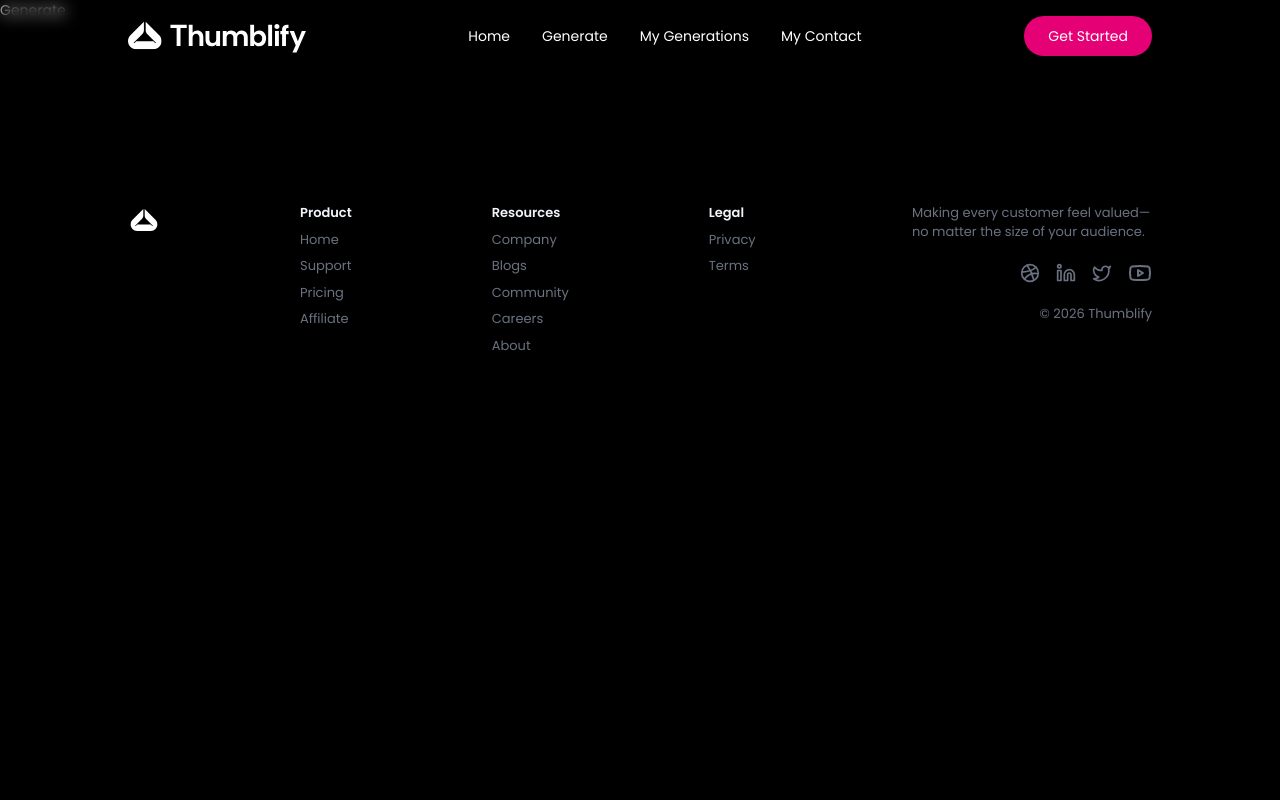
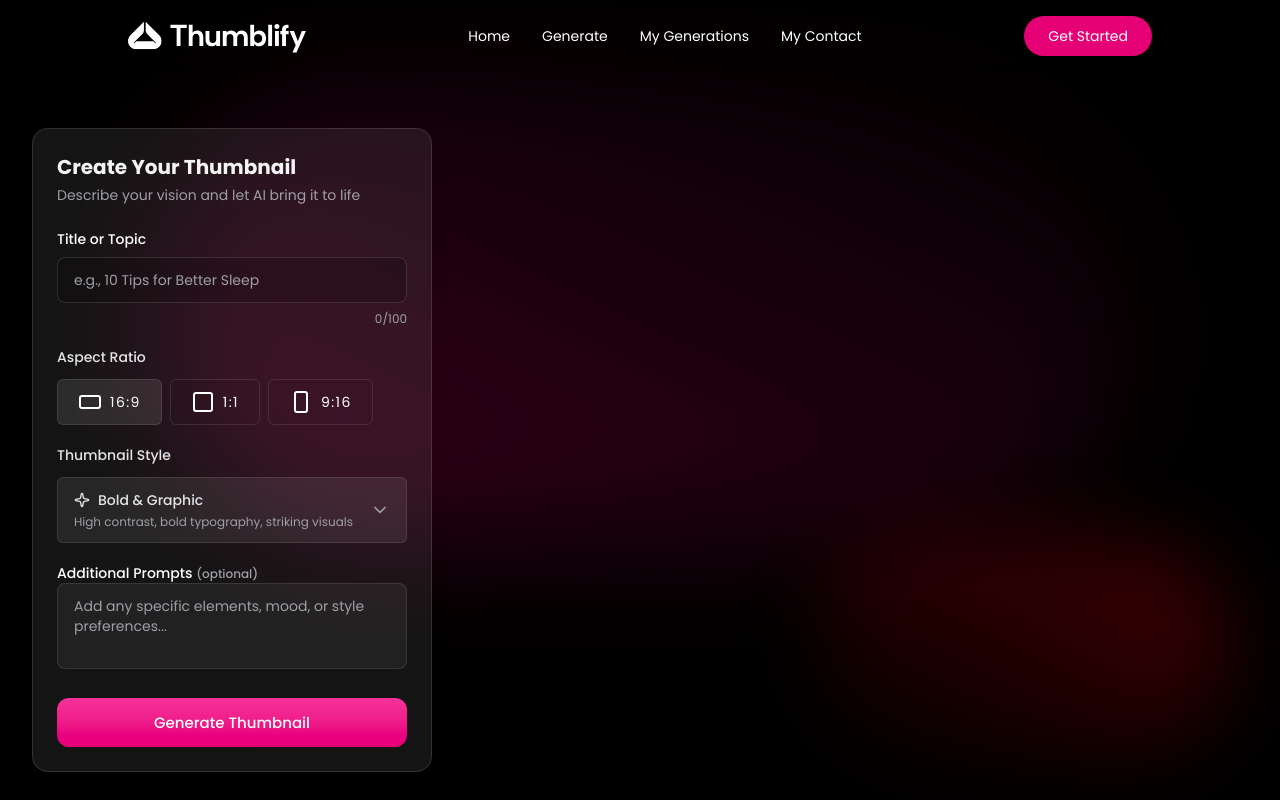
Before and after one commit to YangChiayin/Thumblify, a React (Vite) app in the folder client/: page /generate in a window 1280 px wide. Shown: the top 800 px of the page. Built offline with nearby package versions, Linux system fonts and the light colour scheme.

Commit message:
StyleSelector Done.

```diff
--- /dev/null
+++ b/client/src/components/AspextRatioSelector.tsx
@@ -0,0 +1,33 @@
+import { Ratio, RectangleHorizontal, RectangleVertical, Square } from "lucide-react"
+import { aspectRatios, type AspectRatio } from "../assets/assets"
+
+const AspextRatioSelector = ({value, onChange} : {value:AspectRatio; onChange:(ratio:AspectRatio)=>void}) => {
+
+    const iconMap = {
+        '16:9' : <RectangleHorizontal className="size-6"/>,
+        '1:1' : <Square className="size-6"/>,
+        '9:16' : <RectangleVertical className="size-6"/>,
+    } as Record<AspectRatio, React.ReactNode>
+
+  return (
+    <div className="space-y-3 dark">
+        <label className="block text-sm font-medium text-zinc-200">Aspect Ratio</label>
+
+        <div className="flex flex-wrap gap-2">
+            {aspectRatios.map((ratio)=>{
+                const selected = value === ratio;
+
+                return(
+                    <button key={ratio} type="button" onClick={()=>onChange(ratio)}
+                    className={`flex items-center gap-2 rounded-md border px-5 py-2.5 text-sm transition border-white/10 ${selected ? 'bg-white/10' : 'hover:bg-white/6'}`}>
+                        {iconMap[ratio]}
+                        <span className="tracking-widest">{ratio}</span>
+                    </button>
+                )
+            })}
+        </div>
+    </div>
+  )
+}
+
+export default AspextRatioSelector
--- /dev/null
+++ b/client/src/components/StyleSelector.tsx
@@ -0,0 +1,41 @@
+import { CpuIcon, ImageIcon, PenToolIcon, SquareIcon, SparkleIcon, ChevronDownIcon } from "lucide-react";
+import type { ThumbnailStyle } from "../assets/assets"
+
+
+const StyleSelector = ({value, onChange, isOpen, setIsOpen} : {value: ThumbnailStyle; onChange: (style: ThumbnailStyle)=> void; isOpen: boolean; setIsOpen: (open: boolean)=> void}) => {
+
+    const styleDescriptions: Record<ThumbnailStyle, string> = {
+        "Bold & Graphic" : "High contrast, bold typography, striking visuals",
+        "Minimalist" : "Clean, simple, lots of white space",
+        "Photorealistic" : "Photo-based, natural looking",
+        "Illustrated" : "Hand-drawn, artistic, creative",
+        "Tech/Futuristic" : "Modern, sleek, tech-inspired",
+    }
+
+    const styleIcons: Record<ThumbnailStyle, React.ReactNode> = {
+        "Bold & Graphic" : <SparkleIcon className="h-4 w-4"/>,
+        "Minimalist" : <SquareIcon className="h-4 w-4"/>,
+        "Photorealistic" : <ImageIcon className="h-4 w-4"/>,
+        "Illustrated" : <PenToolIcon className="h-4 w-4"/>,
+        "Tech/Futuristic" : <CpuIcon className="h-4 w-4"/>,
+    }
+
+    return (
+    <div className="relative space-y-3 dark">
+        <label className="block text-sm font-medium text-zinc-200">Thumbnail Style</label>
+
+        <button type="button" onClick={()=>setIsOpen(!isOpen)} className="flex w-full items-center justify-between rounded-md border px-4 py-3 text-left transition bg-white/8 border-white/10 text-zinc-200 hover:bg-white/12">
+            <div className="space-y-1">
+                <div className="flex items-center gap-2 font-medium">
+                    {styleIcons[value]}
+                    <span>{value}</span>
+                </div>
+                <p className="text-xs text-zinc-400">{styleDescriptions[value]}</p>
+            </div>
+            <ChevronDownIcon className={['h-5 w-5 text-zinc-400 transition-transform', isOpen && 'rotate-180'].join(' ')}/>
+        </button>
+    </div>
+  )
+}
+
+export default StyleSelector
--- a/client/src/pages/Generate.tsx
+++ b/client/src/pages/Generate.tsx
@@ -1,8 +1,80 @@
+import { useState } from "react";
+import { useParams } from "react-router-dom"
+import { colorSchemes, type AspectRatio, type IThumbnail, type ThumbnailStyle } from "../assets/assets";
+import SoftBackDrop from "../components/SoftBackDrop";
+import AspextRatioSelector from "../components/AspextRatioSelector";
+import StyleSelector from "../components/StyleSelector";
 
 
 const Generate = () => {
+
+  const {id} = useParams();
+  const [title, setTitle] = useState('')
+  const [additionalDetails, setAdditionalDetails] = useState('')
+
+  const [thumbnail, setThumbnail] = useState<IThumbnail | null>(null)
+  const [loading, setLoading] = useState(false)
+
+  const [aspectRatios, setAspectRatio] = useState<AspectRatio>('16:9')
+  const [colorSchemeId, setColorSchemeId] = useState<string>(colorSchemes[0].id)
+  const [style, setStyle] = useState<ThumbnailStyle>('Bold & Graphic')
+
+  const [styleDropdownOpen, setStyleDropdownOpen] = useState(false)
+
+
   return (
-    <div>Generate</div>
+    <>
+      <SoftBackDrop />
+      <div className="pt-24 min-h-screen">
+        <main className="max-w-6x1 mx-auto px-4 sm:px-6 lg:px-8 py-8 pb-28 lg:pb:8">
+          <div className="grid lg:grid-cols-[400px_1fr] gap-8">
+              {/*LEFT PANEL*/}
+              <div className={`space-y-6 ${id && 'pointer-events-none'}`}>
+                <div className="p-6 rounded-2xl bg-white/8 border border-white/12 shadow-xl space-y-6">
+                  <div>
+                    <h2 className="text-xl font-bold text-zinc-100 mb-1">Create Your Thumbnail</h2>
+                    <p className="text-sm text-zinc-400">Describe your vision and let AI bring it to life</p>
+                  </div>
+
+                  <div className="space-y-5">
+                    {/* TITLE INPUT */}
+                    <div className="space-y-2">
+                      <label className="block text-sm font-medium">Title or Topic</label>
+                      <input type="text" value={title} onChange={(e)=>setTitle(e.target.value)} maxLength={100} placeholder="e.g., 10 Tips for Better Sleep" className="w-full px-4 py-3 rounded-lg border border-white/12 bg-black/20 text-zinc-100 placeholder:text-zinc-400 focus:outline-none focus:ring-2 focus:ring-pink-500" />
+                      <div className="flex justify-end">
+                        <span className="text-xs text-zinc-400">{title.length}/100</span>
+                      </div>
+                    </div>
+                    {/* AspextRatioSelector */}
+                    <AspextRatioSelector value={aspectRatios} onChange={setAspectRatio}/>
+                    {/* StyleSelector */}
+                    <StyleSelector value={style} onChange={setStyle} isOpen={styleDropdownOpen} setIsOpen={setStyleDropdownOpen}/>
+                    {/* ColorSchemeSelector */}
+
+                    {/* DETAILS */}
+                    <div className="space-y-2">
+                        <label className="black text-sm font-medium">
+                          Additional Prompts <span className="text-zinc-400 text-xs">(optional)</span>
+                        </label>
+                        <textarea value={additionalDetails} onChange={(e)=>setAdditionalDetails(e.target.value)} rows={3} placeholder="Add any specific elements, mood, or style preferences..." className="w-full px-4 py-3 rounded-lg border border-white/10 bg-white/6  text-zinc-100 placeholder:text-zinc-400 focus:outline-none focus:ring-2 focus:ring-pink-500 resize-none"/>
+                    </div>
+
+                  </div>
+
+                    {/* BUTTON */}
+                    {!id &&(
+                      <button className="text-[15px] w-full py-3.5 rounded-xl font-medium bg-linear-to-b from-pink-500 to-pink-600 hover:from-pink-700 disabled:cursor-not-allowed transition-colors">
+                        {loading ? 'Generating...' : 'Generate Thumbnail'}
+                      </button>
+                    )}
+                </div>
+              </div>
+              {/*RIGHT PANEL*/}
+              <div></div>
+          </div>
+        </main>
+      </div>
+    </>
   )
 }
 
```
